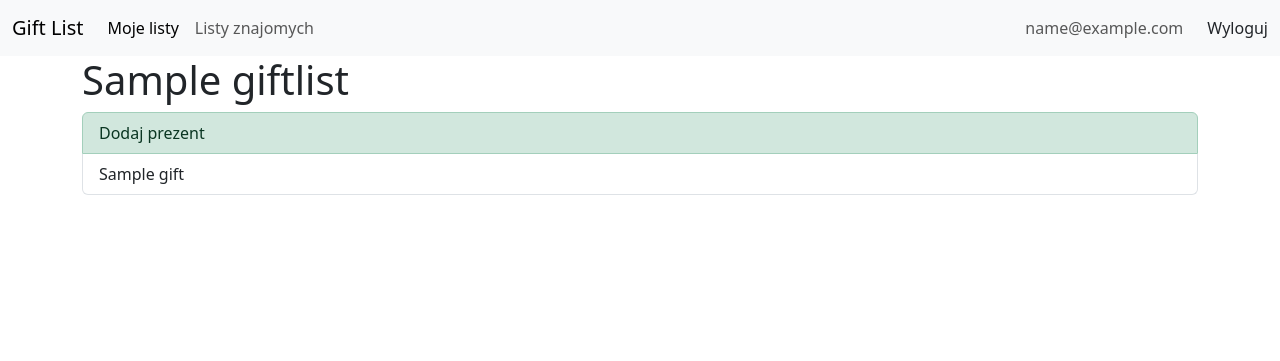
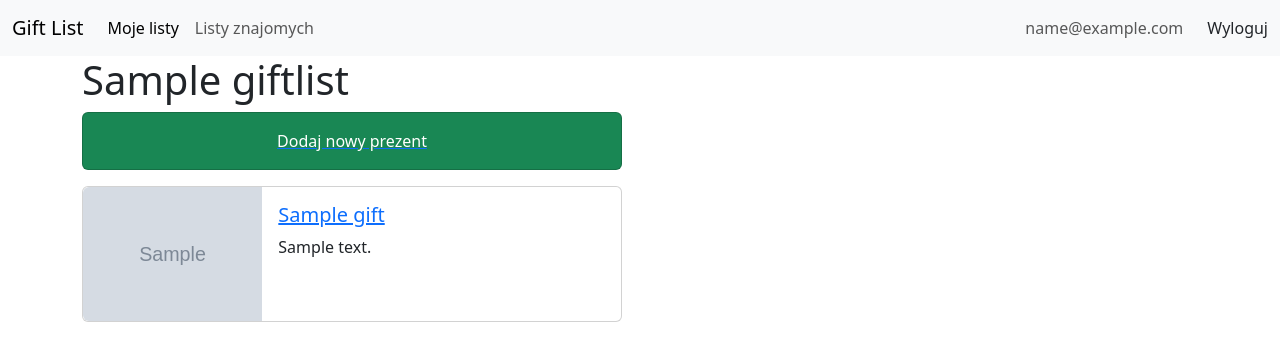
Before and after one commit to slapa2/gifts_app, a Django app: page /gift-list/1 in a window 1280 px wide. Shown: the top 361 px of the page. Run offline with Django 4.2, Linux system fonts and the light colour scheme; a user stored in the database is signed in; tables that the repository leaves empty hold one stand-in row (values such as "Sample post"); grey boxes marked "Sample" are stand-in pictures.

Commit message:
updated list detail view template

```diff
--- a/gift_lists/templates/gift_lists/gift_list_detail.html
+++ b/gift_lists/templates/gift_lists/gift_list_detail.html
@@ -1,26 +1,31 @@
 {% extends "base/base.html" %} {% block content %}
 
 <h1>{{ object.name }}</h1>
+<a href=" {% url 'gift-add' pk=object.pk %}" class="">
+  <div class="card text-center text-bg-success mb-3" style="max-width: 540px">
+    <div class="card-body border-success">Dodaj nowy prezent</div>
+  </div></a
+>
 
-<div class="list-group">
-  <a
-    href="{% url 'gift-add' pk=object.pk %}"
-    class="list-group-item list-group-item-action list-group-item-success"
-  >
-    Dodaj prezent
-  </a>
-
-  {% for gift in object.gifts.all %}
-
-  <a
-    href="{{ gift.get_absolute_url }}"
-    class="list-group-item list-group-item-action"
-  >
-    {{ gift.name }}
-  </a>
-
-  {% endfor %}
+{% for gift in object.gifts.all %}
+<div class="card mb-3" style="max-width: 540px">
+  <div class="row g-0">
+    <div class="col-md-4">
+      <img
+        src="{{ gift.image_url }}"
+        class="img-fluid rounded-start"
+        alt="..."
+      />
+    </div>
+    <div class="col-md-8">
+      <div class="card-body">
+        <a href="{% url 'gift-detail' pk=gift.pk %}">
+          <h5 class="card-title">{{ gift.name }}</h5>
+        </a>
+        <p class="card-text">{{ gift.description }}</p>
+        <p class="card-text"><small class="text-body-secondary"></small></p>
+      </div>
+    </div>
+  </div>
 </div>
-
-<ul></ul>
-{% endblock %}
+{% endfor %} {% endblock %}
```
